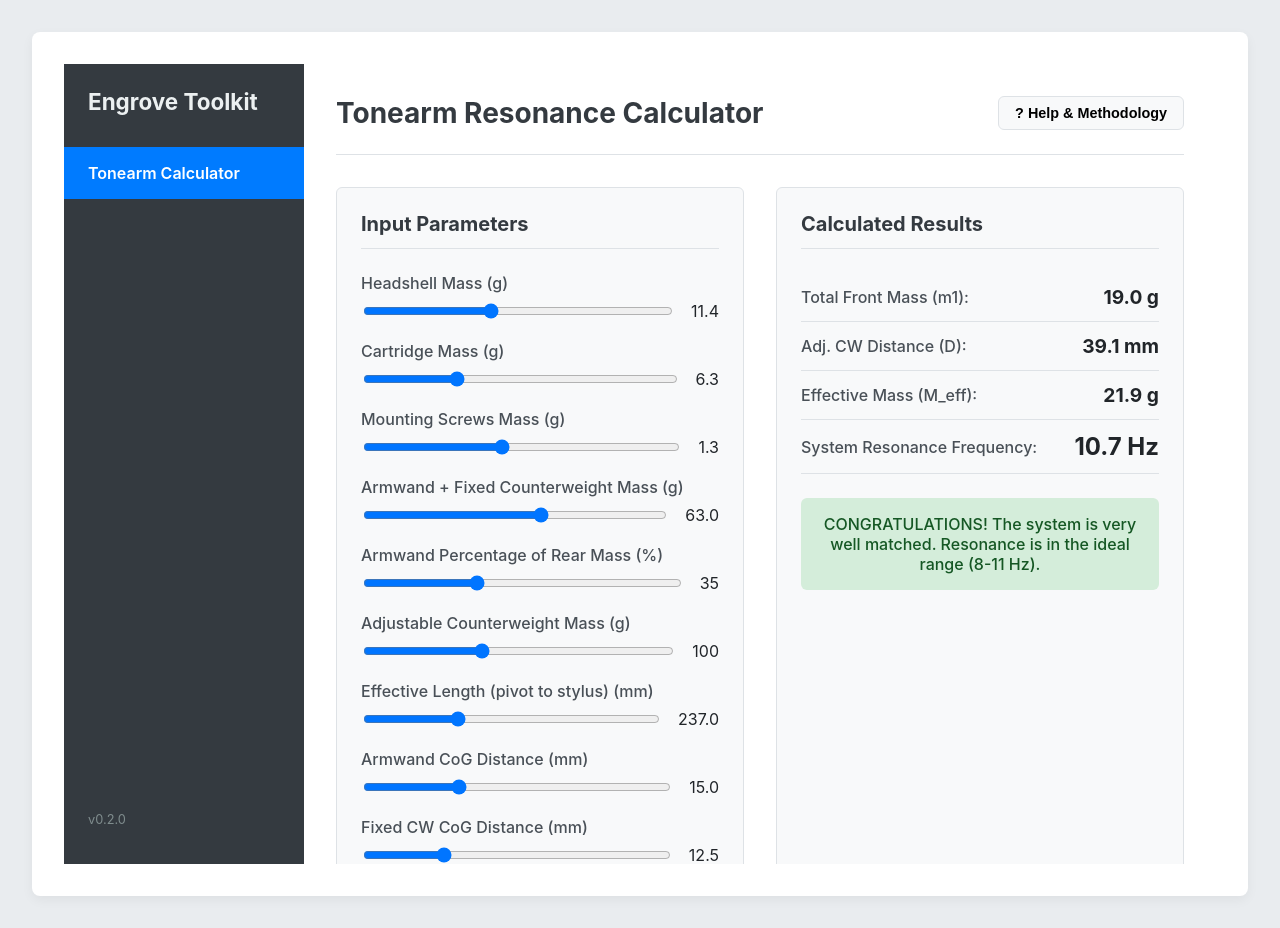
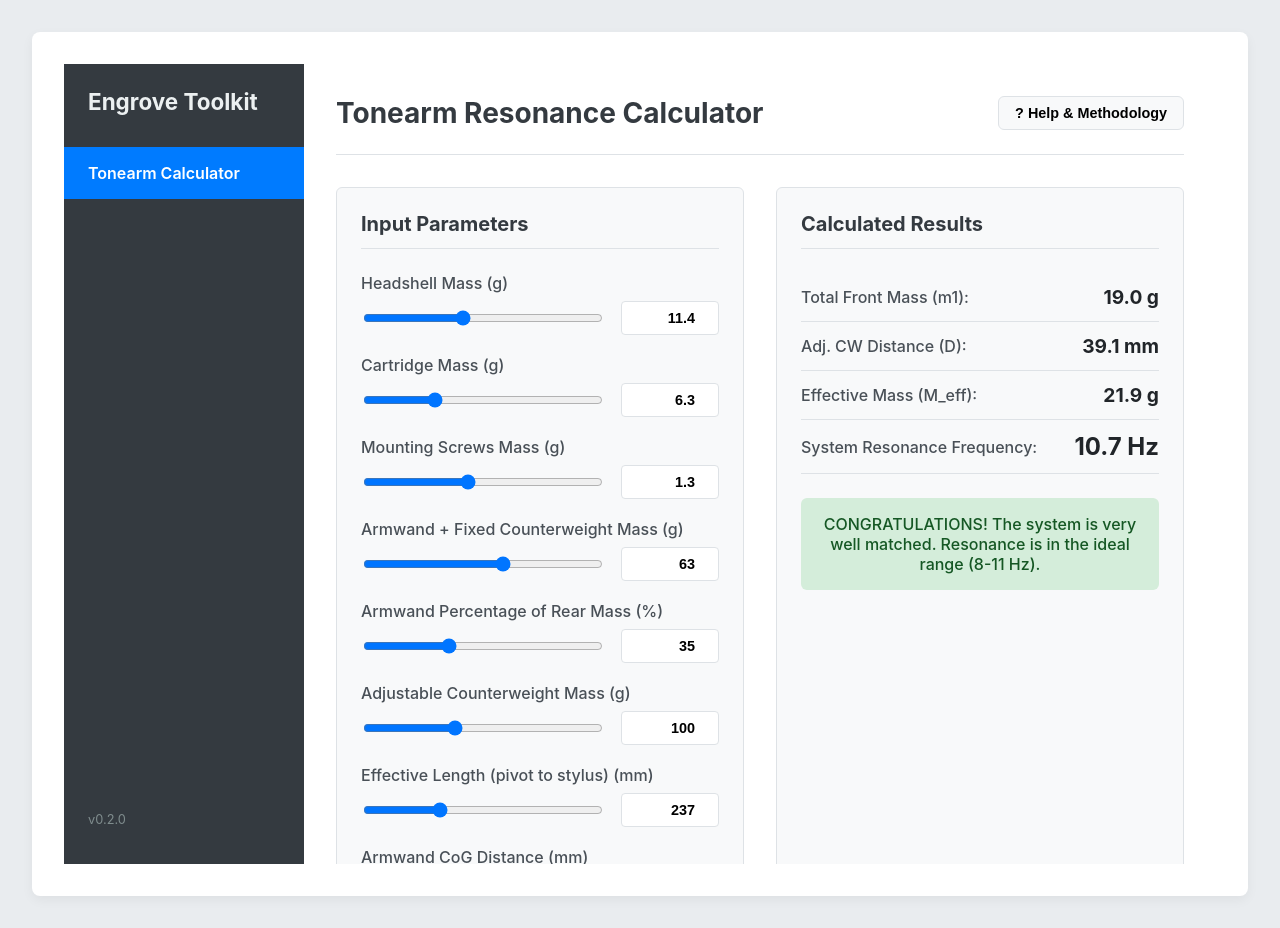
Before and after one commit to Engrove/Turntable, a Vue app: page / in a window 1280 px wide. Built offline with nearby package versions, Linux system fonts and the light colour scheme.

Commit message:
Update InputPanel.vue

```diff
--- a/src/components/InputPanel.vue
+++ b/src/components/InputPanel.vue
@@ -3,7 +3,7 @@ import { useTonearmStore } from '@/store/tonearmStore.js'
 
 const store = useTonearmStore()
 
-// Definitioner för varje parameter för att dynamiskt skapa sliders
+// Definitioner för varje parameter
 const parameterDefinitions = {
 m_headshell: { label: 'Headshell Mass (g)', min: 2, max: 25, step: 0.1 },
 m_pickup: { label: 'Cartridge Mass (g)', min: 4, max: 12, step: 0.1 },
@@ -28,14 +28,36 @@ const parameterDefinitions = {
   <div class="input-control">
     <input
       type="range"
+      :id="key + '-range'"
+      :min="param.min"
+      :max="param.max"
+      :step="param.step"
+      v-model.number="store.params[key]"
+    >
+    <!-- Helt ny numerisk input, synkad med slidern -->
+    <input
+      type="number"
+      class="value-input"
       :id="key"
       :min="param.min"
       :max="param.max"
       :step="param.step"
       v-model.number="store.params[key]"
     >
-        <span class="value-display">{{ store.params[key].toFixed(param.step < 0.1 ? 2 : (param.step < 1 ? 1 : 0)) }}</span>
   </div>
 </div>
 </div>
 </template>
+
+<style scoped>
+.value-input {
+font-weight: 600;
+width: 80px;
+text-align: right;
+background-color: #fff;
+padding: 0.5rem;
+border-radius: 4px;
+border: 1px solid var(--border-color);
+font-size: 0.9rem;
+}
+</style>
```
Lines whose indentation alone changed are shown as unchanged.
